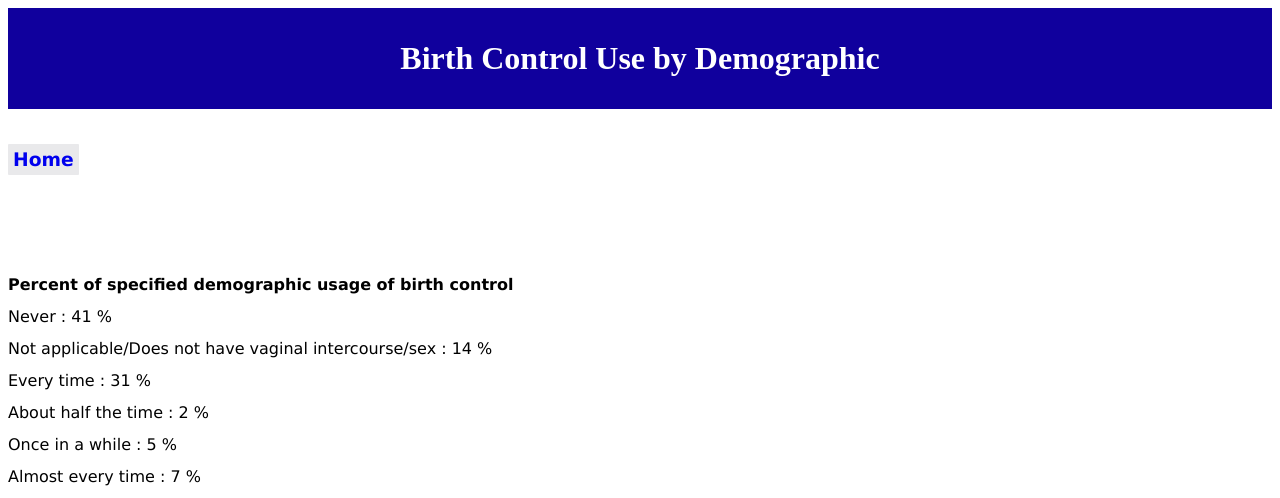
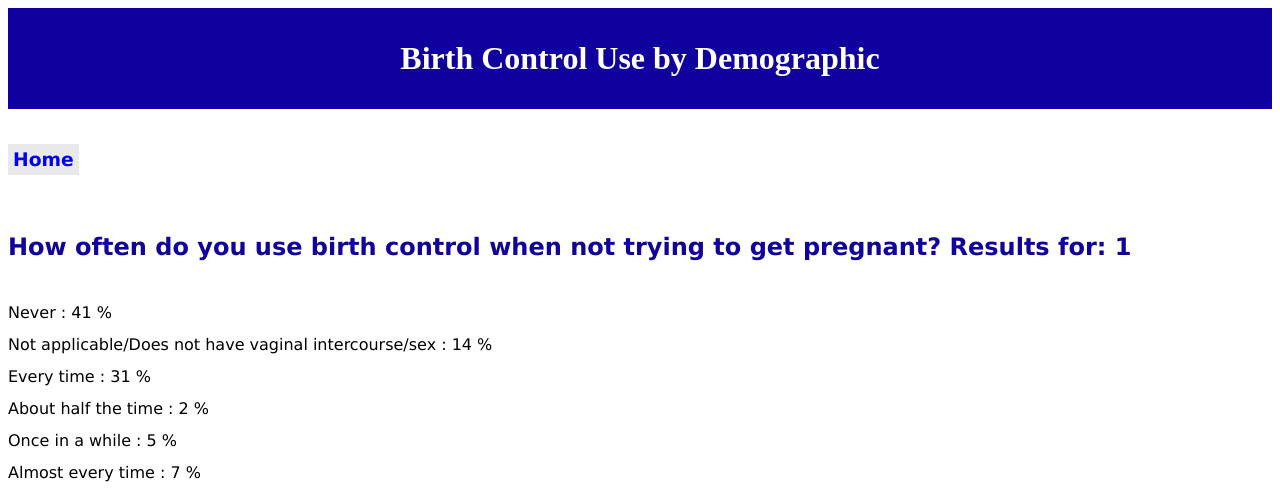
Before and after one commit to CS257-F23/team-project-d, a Flask app: page /birth-control-use/1 in a window 1280 px wide. Shown: the top 498 px of the page. Run offline with Flask 3, Linux system fonts and the light colour scheme.

Commit message:
datapage done except for graph

```diff
--- a/templates/datapage.html
+++ b/templates/datapage.html
@@ -8,23 +8,20 @@
     <body>
         <h3><a href="http://127.0.0.1:5000/">Home</a></h3>
 
-        <h2>{{header2}}</h2>
-        <p>{{Question}}</p>
-        <p><strong>Percent of specified demographic usage of birth control</strong></p>
+        <h2>{{question}} Results for: {{subset}}</h2>
         {% for key,value in displaylist.items() %}
         <p>{{key}} : {{value}} %</p>
         {% endfor %}
         <div>
         <canvas id="myChart" style="width:100%;max-width:700px"></canvas>
         <script>
-
-            var xValues
-            var yValues
+            var xValues=["Very concerned", "Not applicable/don't believe in birth control","Somewhat concerned","Not very concerned","Not at all concerned","Don't know","Refused"];
+            var yValues="{{yValues}}"
             var barColors = "blue";
             new Chart("myChart", {
                 type: "bar",
                 data: {
-                    labels: xValues,
+                    labels:xValues,
                     datasets: [{
                         backgroundColor: barColors,
                         data: yValues
```
